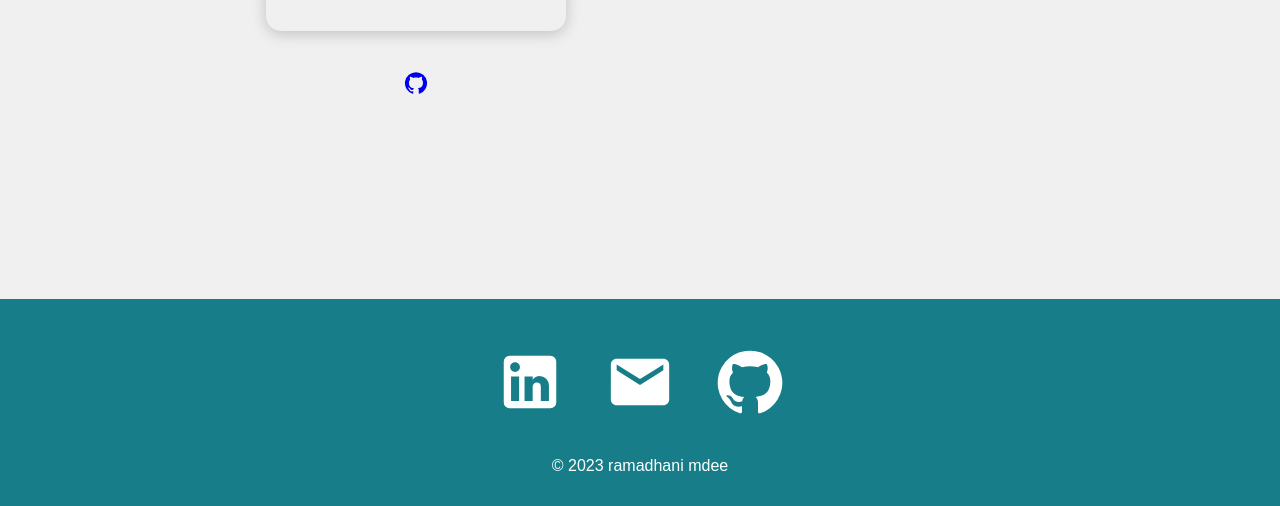
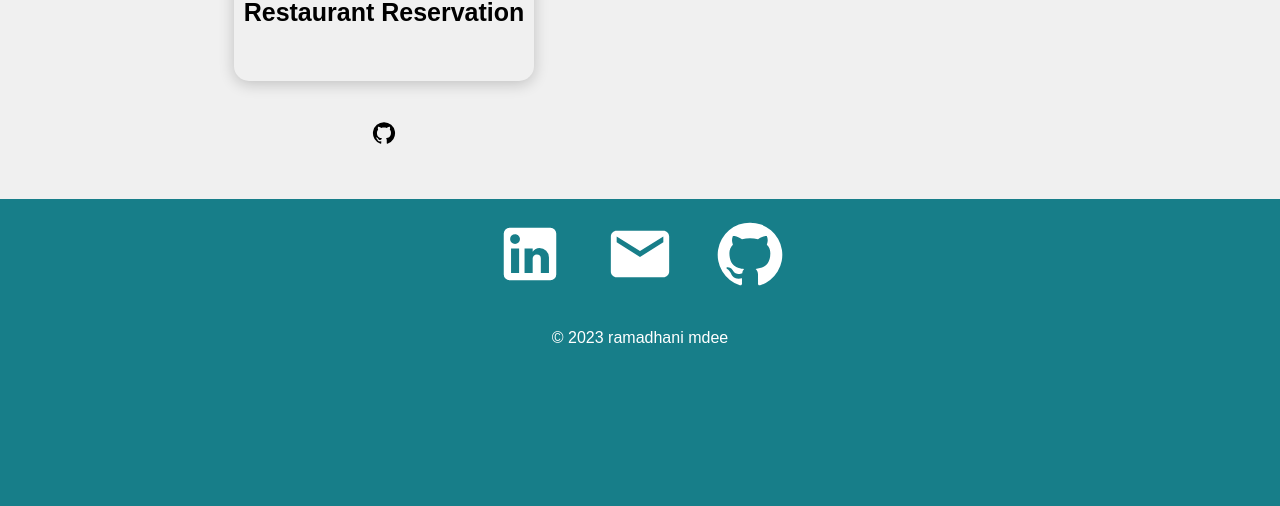
Before and after one commit to ramamdeeCode/myportfolio, a React (Create React App) app: page /projects in a window 1280 px wide. Shown: the part 897-1403 px from the top of the page. After the commit the page ends 1260 px from the top, so only its background shows below. Built offline with nearby package versions, Linux system fonts and the light colour scheme.

Commit message:
fix footer bottom sticky

```diff
--- a/src/App.css
+++ b/src/App.css
@@ -1,14 +1,17 @@
+
 .App {
+  height: 100%;
   width: 100%;
-  height: auto;
   display: flex;
   flex-direction: column;
+  /* min-height: 100%; */
   font-family: Arial, Helvetica, sans-serif;
   background-color: #f0f0f0;
 
 }
 
 body {
+  background-color: #177e89;
   padding: 0;
   margin: 0;
 }
--- a/src/components/ProjectItem.js
+++ b/src/components/ProjectItem.js
@@ -17,7 +17,7 @@ function ProjectItem({ image, name, id, url, gitHubUrl }) {
         <h1> {name} </h1>
       </div>
       <div className="projectGit">
-        <a href={gitHubUrl}>
+        <a href={gitHubUrl} className="projectGitLink">
           <Github />
         </a>
       </div>
--- a/src/styles/Footer.css
+++ b/src/styles/Footer.css
@@ -1,13 +1,11 @@
 .footer {
-  width: 100%;
-  height: 200px;
+  margin-top: auto;
   background: #177e89;
+  border: 0px;
   display: flex;
   justify-content: center;
   align-items: center;
   flex-direction: column;
-  padding-top: 10px;
-  margin-top: 200px;
 }
 
 .socialMedia svg {
--- a/src/styles/Home.css
+++ b/src/styles/Home.css
@@ -9,6 +9,7 @@
   width: 100%;
   height: calc(100vh - 100px);
   display: flex;
+
   flex-direction: column;
   justify-content: center;
   align-items: center;
@@ -25,6 +26,7 @@
 }
 
 .about .prompt {
+
   width: 40%;
   font-size: 30px;
 }
@@ -58,7 +60,7 @@
 
 @media only screen and (max-width: 600px) {
   .about h2 {
-    font-size: 40px;
+    font-size: 38px;
   }
 
   .about .prompt {
@@ -78,3 +80,29 @@
     font-size: 30px;
   }
 }
+/* ipad Mini Portrait */
+@media only screen and (max-width:768px) {
+  .about h2 {
+    font-size: 40px;
+
+  }
+
+  .about .prompt {
+    margin-top: 10px;
+    font-size: 20px;
+    width: 80%;
+  }
+}
+
+/* ipad Mini Landscape */
+@media only screen and (max-width:1024px) {
+  .about h2 {
+    font-size: 40px;
+  }
+
+  .about .prompt {
+    margin-top: 10px;
+    font-size: 20px;
+    width: 80%;
+  }
+}
--- a/src/styles/Projects.css
+++ b/src/styles/Projects.css
@@ -5,6 +5,8 @@
   justify-content: center;
   align-items: center;
   flex-direction: column;
+
+
 }
 .projects .projectTitle {
   text-align: center;
@@ -14,11 +16,13 @@
 }
 
 .projectList {
-  width: 70vw;
+  width: 80vw;
   height: auto;
   display: grid;
+  flex-direction: row;
   grid-template-columns: 1fr 1fr 1fr;
   place-items: center;
+
 }
 
 /* MENU ITEM STYLING */
@@ -49,10 +53,16 @@
 
 .projectItem h1 {
   font-size: 25px;
+
 }
 
 .projectGit{
   text-align: center;
+  margin-bottom: 50px;
+  color: black;
+}
+.projectGitLink{
+  color: black;
 }
 
 @media only screen and (max-width: 1300px) {
```
